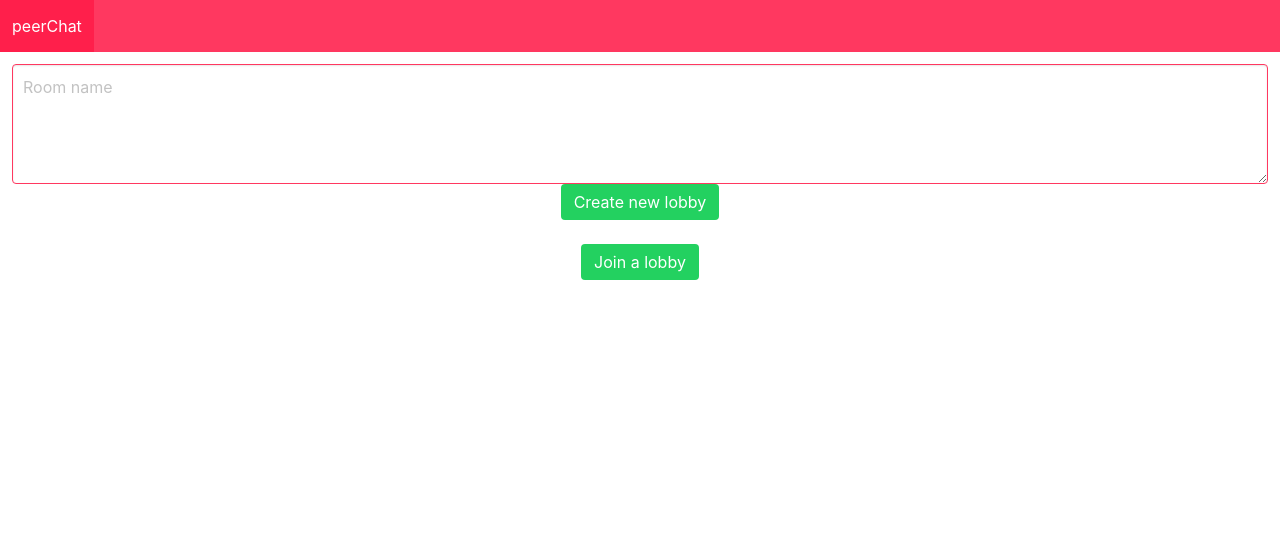
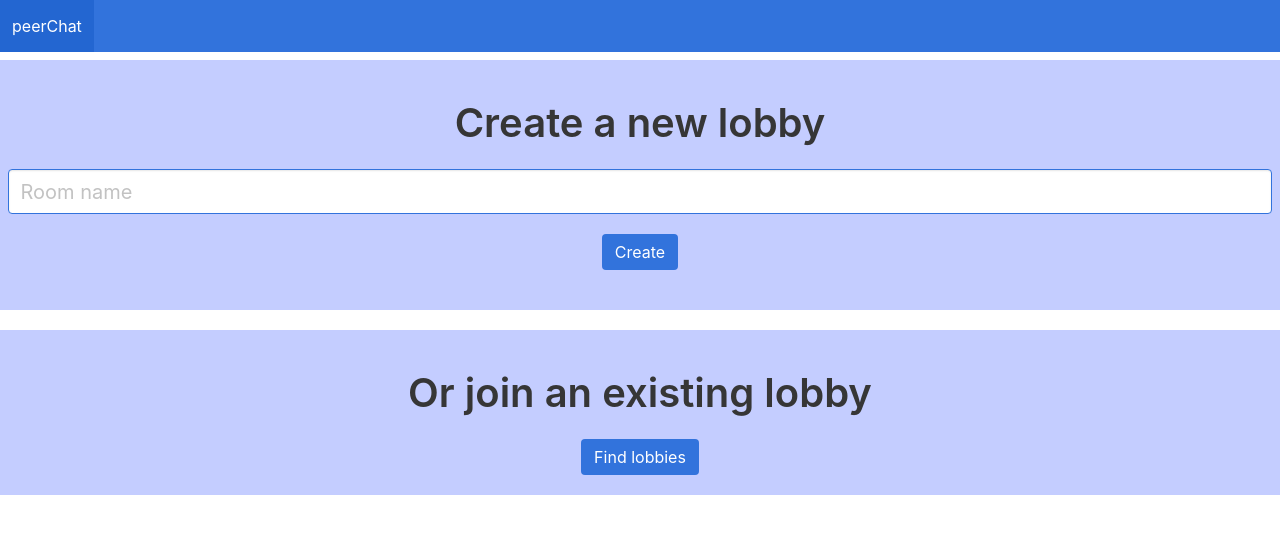
Before and after one commit to marisamark/peerChat, a website: page public/index.html in a window 1280 px wide. Drawn offline with nearby package versions, Linux system fonts and the light colour scheme.

Commit message:
adding styling to a few of the html pages

```diff
--- a/public/index.html
+++ b/public/index.html
@@ -13,21 +13,26 @@
 </head>
 
 <body>
-    <nav class="navbar is-danger" role="navigation" aria-label="main navigation">
+    <nav class="navbar is-link" role="navigation" aria-label="main navigation">
         <div class="navbar-brand">
             <a class="navbar-item" href="#">peerChat
             </a>
         </div>
     </nav>
 
-    <div class="row">
-        <div class="column has-text-centered">
-            <textarea id="name" class="textarea is-danger" placeholder="Room name"></textarea>
-            <button id='create' class="button is-link is-success">Create new lobby</button>
+    <div class="columns">
+        <div id="createlobby" class="column has-text-centered">
+            <h2 class="title is-2 has-text-centered">Create a new lobby</h2>
+            <div class="control">
+                <input id="name" class="input is-medium is-link" type="text" placeholder="Room name">
+            </div>
+            <button id='create' class="button is-link">Create</button>
         </div>
-        <div class="column has-text-centered">
-            <a href="/join" ><button class="button is-link is-success">Join a lobby</button></a>
-        </div>
+    </div>
+    <div id="existinglobbydiv" class="column has-text-centered">
+        <h2 class="title is-2 has-text-centered">Or join an existing lobby</h2>
+        <a href="/join"><button class="button is-link">Find lobbies</button></a>
+    </div>
     </div>
 </body>
 
--- a/public/style.css
+++ b/public/style.css
@@ -28,3 +28,28 @@
     margin-bottom:20px;
     width: 477px;
     }
+
+h2 {
+    margin-top: 20px;
+    margin-bottom:20px;
+
+}
+
+#create {
+margin-top: 20px;
+margin-bottom: 20px;
+}
+
+#existinglobbydiv {
+    padding: 20px;
+    margin-top: 20px;
+    background-color: rgb(196, 205, 255);
+    color: white;
+
+}
+
+#createlobby {
+    padding: 20px;
+    margin-top: 20px;
+    background-color:rgb(196, 205, 255);
+}
```
Also changed, not shown: public/chat.html (+1 -1 lines), public/clientA.html (+1 -1 lines), public/clientB.html (+1 -1 lines), public/home.html (+6 -4 lines).
